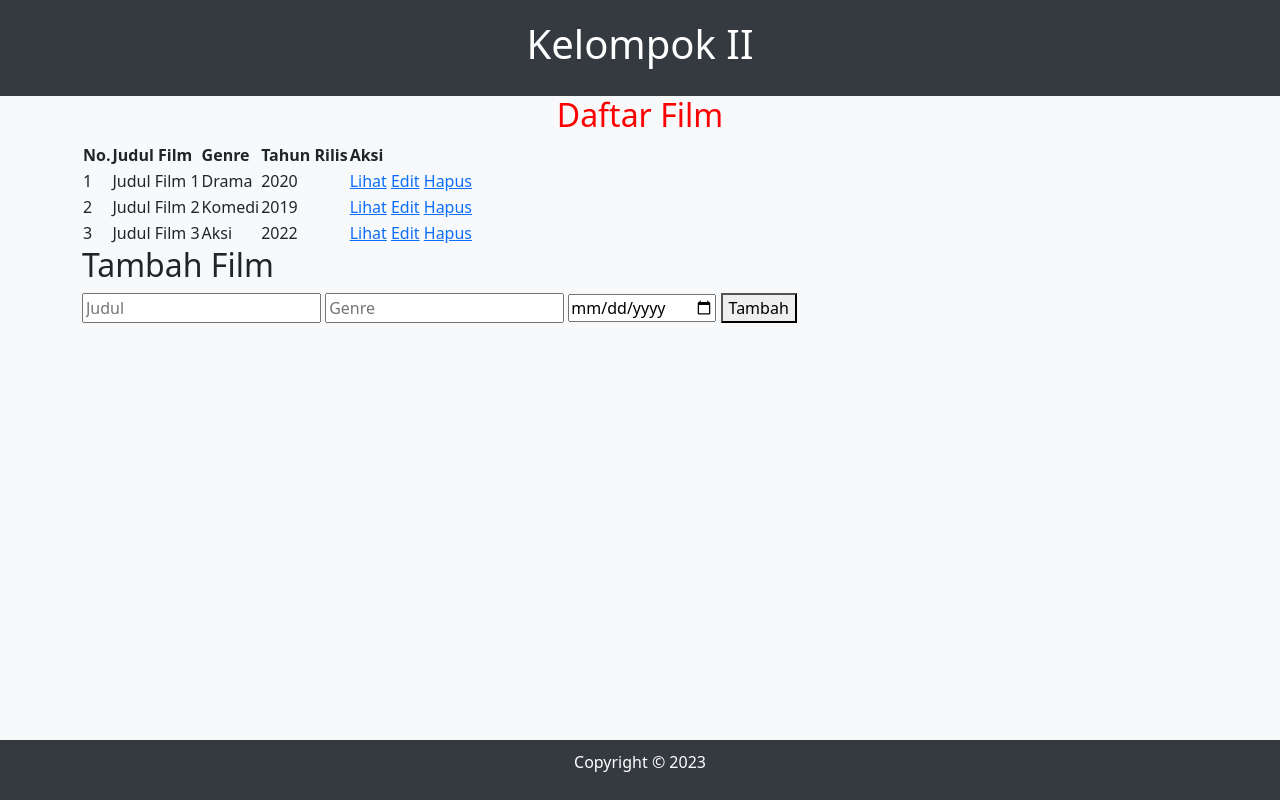
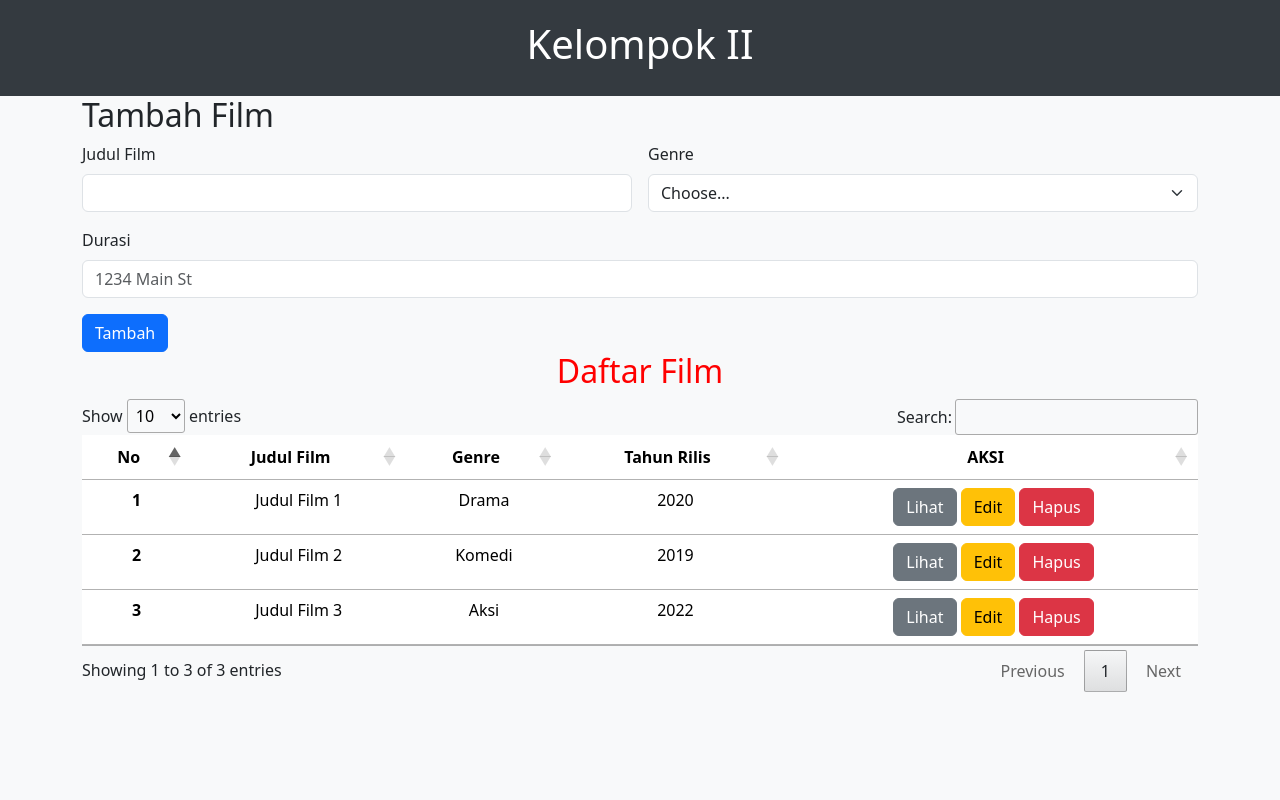
Before and after one commit to RAC0304/tgs_sql, a PHP site: page / in a window 1280 px wide. Run offline with PHP 8.4, Linux system fonts and the light colour scheme; data comes from the database, SQL or seed files in the repository; some libraries are stand-ins or nearby versions.

Commit message:
Update index.php
Menambahkan java script datatables dan form untuk menambahkan film

```diff
--- a/index.php
+++ b/index.php
@@ -7,7 +7,18 @@
   <title>Film - CRUD</title>
   <link href="https://cdn.jsdelivr.net/npm/bootstrap@5.3.2/dist/css/bootstrap.min.css" rel="stylesheet" integrity="sha384-T3c6CoIi6uLrA9TneNEoa7RxnatzjcDSCmG1MXxSR1GAsXEV/Dwwykc2MPK8M2HN" crossorigin="anonymous" />
   <link rel="stylesheet" href="style/style.css" />
-  <link rel="stylesheet" href="https://cdn.datatables.net/1.13.7/css/jquery.dataTables.css" />
+  <link rel="stylesheet" href="https://cdn.datatables.net/1.13.7/css/jquery.dataTables.min.css">
+  <link rel="stylesheet" href="https://cdn.datatables.net/buttons/2.4.2/css/buttons.dataTables.min.css">
+
+  <script src="https://code.jquery.com/jquery-3.7.0.js"></script>
+  <script src="https://cdn.datatables.net/1.13.7/js/jquery.dataTables.min.js"></script>
+
+  <script type="text/javascript">
+      $(document).ready(function() {
+        $('#datafilm').DataTable({
+        });
+      } );
+    </script>
 </head>
 
 <body>
@@ -17,15 +28,41 @@
     </header>
     <main class="container">
       <section>
+      <h2>Tambah Film</h2>
+      <form class="row g-3">
+        <div class="col-md-6">
+          <label for="inputjudul" class="form-label">Judul Film</label>
+          <input type="text" class="form-control" id="inputjudul">
+        </div>
+        <div class="col-md-6">
+          <label for="inputgenre" class="form-label">Genre</label>
+          <select id="inputgenre" class="form-select">
+            <option selected>Choose...</option>
+            <option>Drama</option>
+            <option>Komedi</option>
+            <option>Aksi</option>
+          </select>
+        </div>
+        <div class="col-12">
+          <label for="inputdurasi" class="form-label">Durasi</label>
+          <input type="text" class="form-control" id="inputdurasi" placeholder="1234 Main St">
+        </div>
+        <div class="col-12">
+          <button type="submit" class="btn btn-primary">Tambah</button>
+        </div>
+      </form>
+      </section>
+
+      <section>
         <h2 class="text-center judul">Daftar Film</h2>
-        <table id="myTable" class="display">
+        <table class="table" id="datafilm">
                     <thead>
                       <tr>
-              <th>No.</th>
-              <th>Judul Film</th>
-              <th>Genre</th>
-              <th>Tahun Rilis</th>
-              <th>Aksi</th>
+                        <th class="text-center" scope="col">No</th>
+                        <th class="text-center" scope="col">Judul Film</th>
+                        <th class="text-center" scope="col">Genre</th>
+                        <th class="text-center" scope="col">Tahun Rilis</th>
+                        <th class="text-center" scope="col" style="text-align: center;">AKSI</th>
                       </tr>
                     </thead>
                     <tbody>
@@ -40,15 +77,17 @@
                       if ($result && mysqli_num_rows($result) > 0) {
                         while ($row = mysqli_fetch_assoc($result)) {
                       ?>
-                <tr>
-                  <td><?php echo $no++; ?></td>
+
+                          <tr class="text-center">
+                            <th scope="row"><?php echo $no++; ?></th>
                             <td><?= $row['judul_film']; ?></td>
                             <td><?= $row['nama_genre']; ?></td>
                             <td><?= $row['tahun_rilis']; ?></td>
+
                             <td>
-                    <a href="#">Lihat</a>
-                    <a href="#">Edit</a>
-                    <a href="#">Hapus</a>
+                              <a href="#" type="button" class="btn btn-secondary">Lihat</a>
+                              <a href="#" type="button" class="btn btn-warning">Edit</a>
+                              <a href="#" type="button" class="btn btn-danger">Hapus</a>
                             </td>
                           </tr>
                       <?php      }
@@ -58,19 +97,7 @@
                     </tbody>
         </table>
       </section>
-      <section>
-        <h2>Tambah Film</h2>
-        <form action="#">
-          <input type="text" name="judul" placeholder="Judul" />
-          <input type="text" name="genre" placeholder="Genre" />
-          <input type="date" name="tahun_rilis" placeholder="Tahun Rilis" />
-          <button type="submit">Tambah</button>
-        </form>
-      </section>
     </main>
-    <footer>
-      <p>Copyright &copy; 2023</p>
-    </footer>
   </div>
   <!-- javascript -->
   <script src="https://cdn.jsdelivr.net/npm/bootstrap@5.3.2/dist/js/bootstrap.bundle.min.js" integrity="sha384-C6RzsynM9kWDrMNeT87bh95OGNyZPhcTNXj1NW7RuBCsyN/o0jlpcV8Qyq46cDfL" crossorigin="anonymous"></script>
```
Lines whose indentation alone changed are shown as unchanged.
